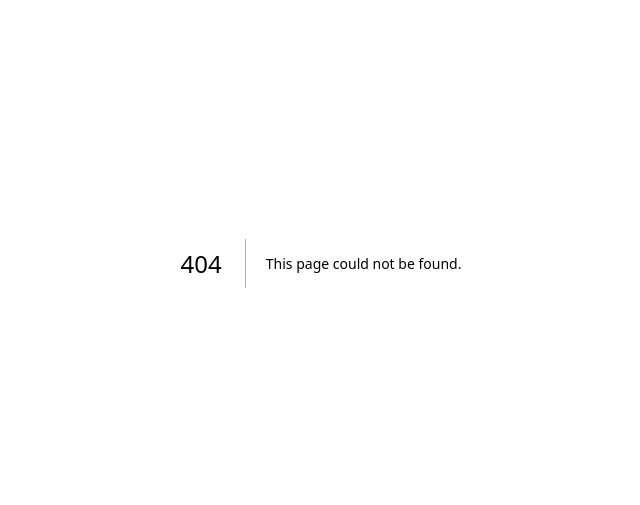
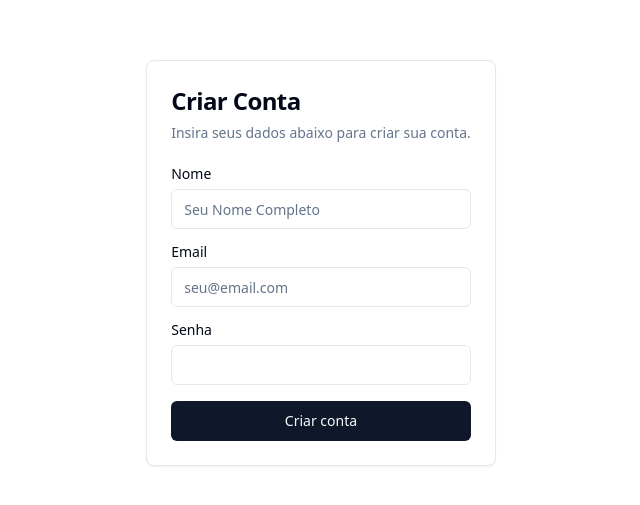
Before and after one commit to Brunnorezendes/testeakira, a Next.js app: page /register in a window 1280 px wide. Before the commit this address had no page. Shown: the part 137-642 px from the top of the page, without its empty margins (319-959 px from the left). Built offline with nearby package versions, Linux system fonts and the light colour scheme.

Commit message:
Pagina de register inicialiada com components e better-auth instalado

```diff
--- a/package.json
+++ b/package.json
@@ -17,6 +17,7 @@
     "clsx": "^2.1.1",
     "lucide-react": "^0.525.0",
     "next": "15.3.5",
+    "pg": "^8.16.3",
     "react": "^19.0.0",
     "react-dom": "^19.0.0",
     "tailwind-merge": "^3.3.1",
@@ -24,6 +25,7 @@
     "zustand": "^5.0.6"
   },
   "devDependencies": {
+    "@better-auth/cli": "^1.2.12",
     "@playwright/test": "^1.53.2",
     "@testing-library/jest-dom": "^6.6.3",
     "@testing-library/react": "^16.3.0",
--- /dev/null
+++ b/src/app/(auth)/register/page.tsx
@@ -0,0 +1,14 @@
+import { RegisterForm } from '@/features/Auth/components/RegisterForm';
+import { Metadata } from 'next';
+
+export const metadata: Metadata = {
+  title: 'Criar Conta',
+};
+
+export default function RegisterPage() {
+  return (
+    <div className="flex min-h-screen items-center justify-center">
+      <RegisterForm />
+    </div>
+  );
+}
--- a/src/app/error.tsx
+++ b/src/app/error.tsx
@@ -0,0 +1,25 @@
+// DEPOIS (corrigido)
+'use client' // Adicione esta linha!
+
+import { useEffect } from 'react'
+
+export default function Error({ error, reset }) {
+  useEffect(() => {
+    // Log the error to an error reporting service
+    console.error(error)
+  }, [error])
+
+  return (
+    <div>
+      <h2>Something went wrong!</h2>
+      <button
+        onClick={
+          // Attempt to recover by trying to re-render the segment
+          () => reset()
+        }
+      >
+        Try again
+      </button>
+    </div>
+  )
+}
--- a/src/app/loading.tsx
+++ b/src/app/loading.tsx
@@ -0,0 +1,10 @@
+'use client';
+
+// Você pode criar um componente de Spinner mais elaborado depois
+export default function Loading() {
+  return (
+    <div className="flex min-h-screen items-center justify-center">
+      <p>Carregando...</p>
+    </div>
+  );
+}
--- /dev/null
+++ b/src/features/Auth/components/RegisterForm.tsx
@@ -0,0 +1,94 @@
+'use client';
+
+import { useState } from 'react';
+import {
+  Card,
+  CardContent,
+  CardDescription,
+  CardHeader,
+  CardTitle,
+} from '@/components/ui/card';
+import { Button } from '@/components/ui/button';
+import { Input } from '@/components/ui/input';
+import { Label } from '@/components/ui/label';
+
+export function RegisterForm() {
+  // --- NOSSO ESTADO ---
+  // Criamos "caixas" para guardar o que o usuário digita.
+  // Começam vazias ('').
+  const [name, setName] = useState('');
+  const [email, setEmail] = useState('');
+  const [password, setPassword] = useState('');
+
+  // --- NOSSA FUNÇÃO DE SUBMISSÃO ---
+  // Esta função será chamada quando o formulário for enviado.
+  const handleSubmit = (event: React.FormEvent) => {
+    // Impede que a página recarregue, que é o comportamento padrão de um formulário.
+    event.preventDefault();
+
+    // Por enquanto, apenas exibimos os dados no console do navegador.
+    console.log({
+      name,
+      email,
+      password,
+    });
+  };
+
+  return (
+    // Ligamos nossa função de submissão ao evento onSubmit do formulário.
+    <form onSubmit={handleSubmit}>
+      <Card className="mx-auto max-w-sm">
+        <CardHeader>
+          <CardTitle className="text-2xl">Criar Conta</CardTitle>
+          <CardDescription>
+            Insira seus dados abaixo para criar sua conta.
+          </CardDescription>
+        </CardHeader>
+        <CardContent>
+          <div className="grid gap-4">
+            <div className="grid gap-2">
+              <Label htmlFor="name">Nome</Label>
+              <Input
+                id="name"
+                placeholder="Seu Nome Completo"
+                required
+                // Ligamos o valor do input ao nosso estado 'name'.
+                value={name}
+                // Toda vez que o usuário digita, atualizamos o estado.
+                onChange={(e) => setName(e.target.value)}
+              />
+            </div>
+            <div className="grid gap-2">
+              <Label htmlFor="email">Email</Label>
+              <Input
+                id="email"
+                type="email"
+                placeholder="seu@email.com"
+                required
+                // Ligamos o valor do input ao nosso estado 'email'.
+                value={email}
+                // Toda vez que o usuário digita, atualizamos o estado.
+                onChange={(e) => setEmail(e.target.value)}
+              />
+            </div>
+            <div className="grid gap-2">
+              <Label htmlFor="password">Senha</Label>
+              <Input
+                id="password"
+                type="password"
+                required
+                // Ligamos o valor do input ao nosso estado 'password'.
+                value={password}
+                // Toda vez que o usuário digita, atualizamos o estado.
+                onChange={(e) => setPassword(e.target.value)}
+              />
+            </div>
+            <Button type="submit" className="w-full">
+              Criar conta
+            </Button>
+          </div>
+        </CardContent>
+      </Card>
+    </form>
+  );
+}
```
Also changed, not shown: auth-client.ts (added, +8 -0 lines), auth.ts (added, +12 -0 lines), 1 other file (tests, documents, lock files or other folders).
